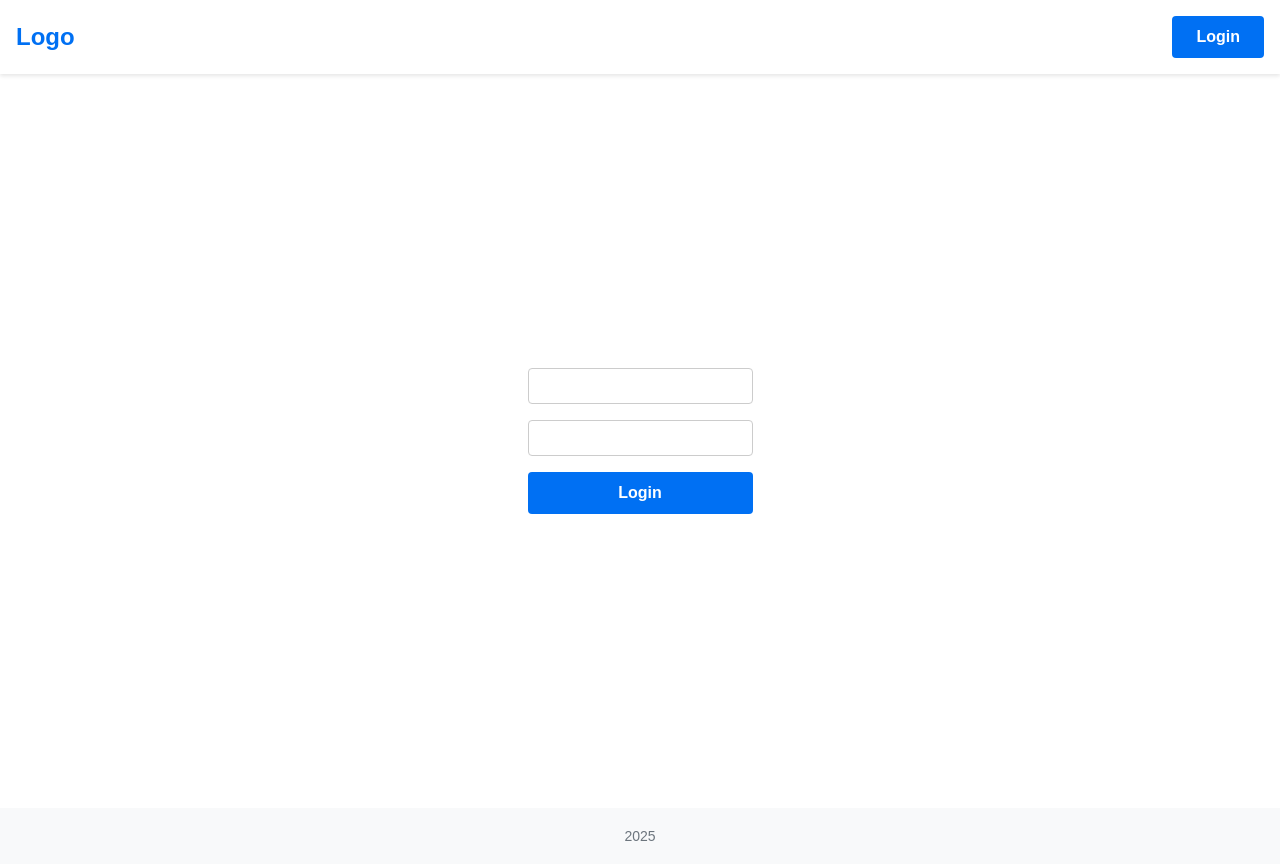
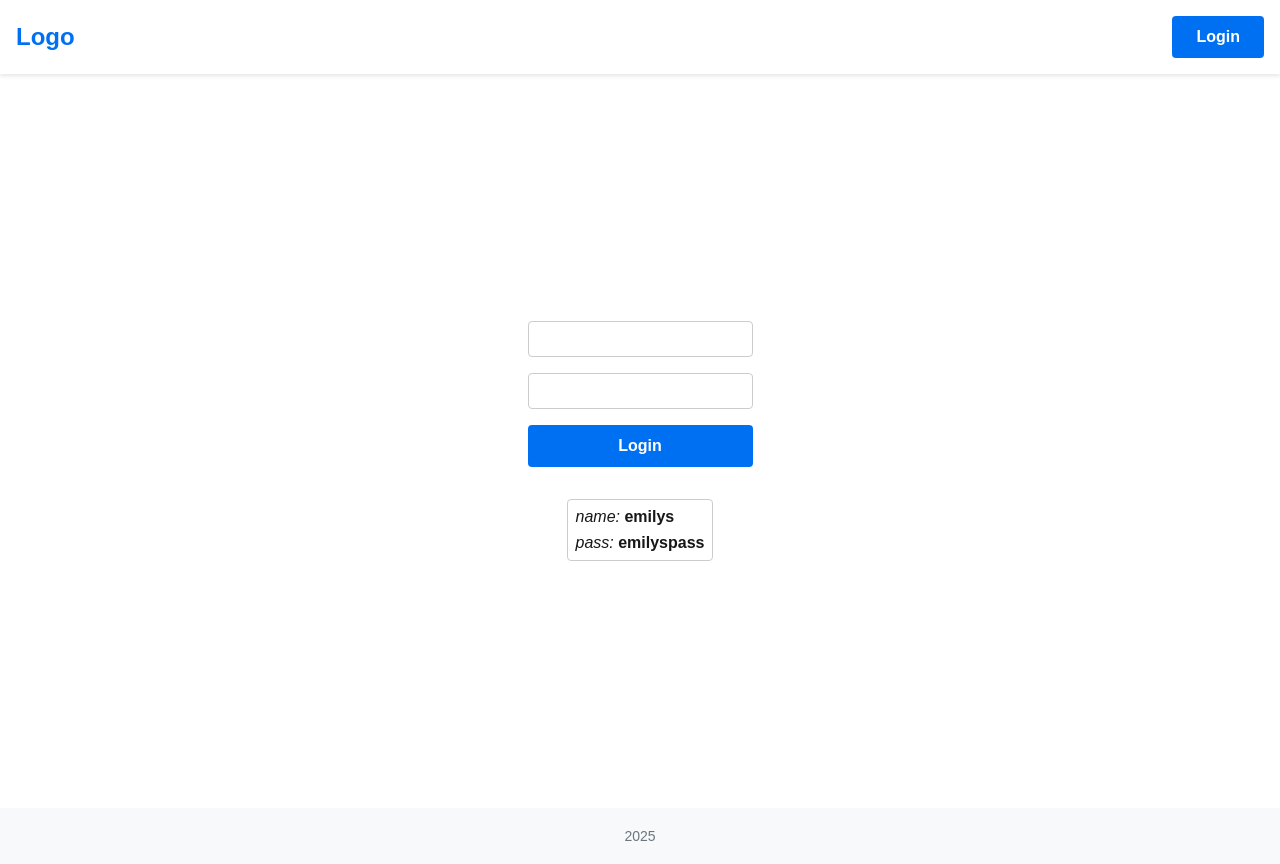
Before and after one commit to Bair-A/pet-project-1, a Next.js app: page /login in a window 1280 px wide. Built offline with nearby package versions, Linux system fonts and the light colour scheme.

Commit message:
feat: add infoText component for displaying user credentials

```diff
--- a/src/components/Auth/index.module.scss
+++ b/src/components/Auth/index.module.scss
@@ -83,3 +83,13 @@
     cursor: not-allowed;
   }
 }
+
+.infoText {
+  margin-top: 1rem;
+  display: flex;
+  flex-direction: column;
+  gap: 0.5rem;
+  padding: 0.5rem;
+  border: 1px solid #ccc;
+  border-radius: 4px;
+}
--- a/src/components/Auth/index.tsx
+++ b/src/components/Auth/index.tsx
@@ -57,6 +57,15 @@ const Auth = () => {
           <button className={styles.loginButton} onClick={handleLogin}>
             Login
           </button>
+          <div className={styles.infoText}>
+            <span>
+              <i>name: </i> <strong>emilys</strong>
+            </span>
+            <span>
+              <i>pass: </i>
+              <strong>emilyspass</strong>
+            </span>
+          </div>
         </div>
       ) : (
         <button className={styles.logoutButton} onClick={logout}>
```
